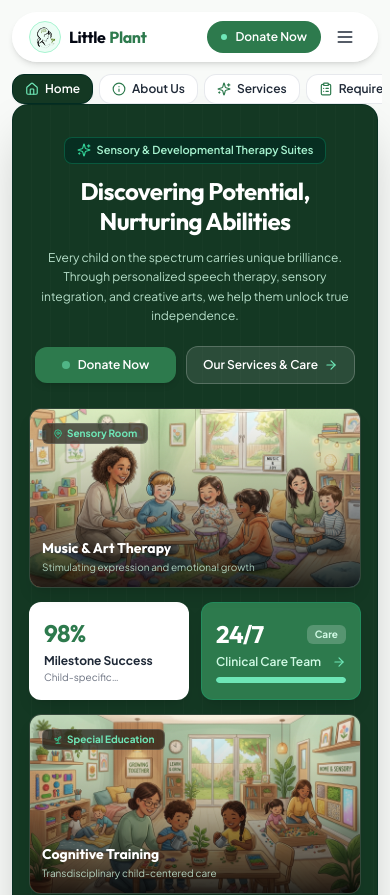
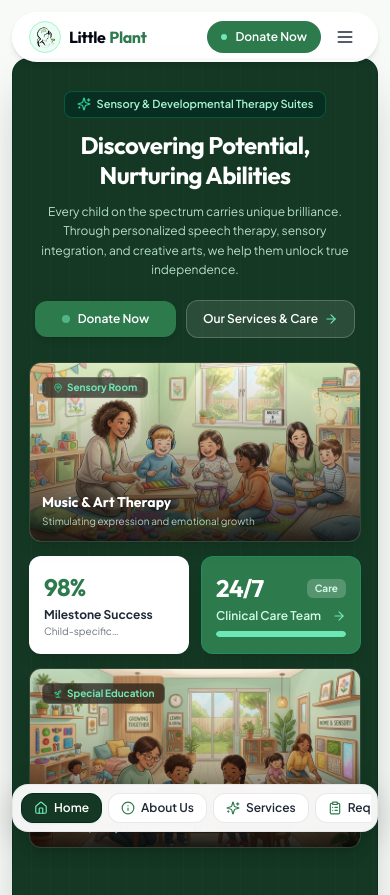
Before and after one commit to harishkittuprojects/little-autism, a React (Vite) app: page / in a window 390 px wide. Shown: the top 895 px of the page. Built offline with nearby package versions, Linux system fonts and the light colour scheme.

Commit message:
feat(mobile): move quick-access navigation buttons to floating bottom dock bar

```diff
--- a/src/components/Footer.jsx
+++ b/src/components/Footer.jsx
@@ -9,7 +9,7 @@ export default function Footer({ onOpenInquiry }) {
   };
 
   return (
-    <footer className="bg-brand-950 border-t-4 border-brand-600 text-white pt-14 pb-8">
+    <footer className="bg-brand-950 border-t-4 border-brand-600 text-white pt-14 pb-24 sm:pb-8">
       <div className="max-w-7xl mx-auto px-4 sm:px-6 lg:px-8">
 
         {/* Main 3-Column Footer Grid matching reference UI */}
--- a/src/components/Navbar.jsx
+++ b/src/components/Navbar.jsx
@@ -69,6 +69,7 @@ export default function Navbar({ onOpenInquiry }) {
   };
 
   return (
+    <>
       <div className="sticky top-3 sm:top-5 z-50 w-full px-3 sm:px-6 pointer-events-none transition-all duration-300">
         <header
           className={`max-w-5xl mx-auto bg-white/95 backdrop-blur-md rounded-full shadow-lg border border-white/60 px-4 sm:px-6 py-2 sm:py-2.5 flex items-center justify-between pointer-events-auto transition-all duration-200 ${
@@ -138,37 +139,6 @@ export default function Navbar({ onOpenInquiry }) {
             </button>
           </div>
         </header>
-
-      {/* Mobile Quick-Access Section Buttons (Always visible in mobile view when menu is closed) */}
-      {!mobileMenuOpen && (
-        <div className="md:hidden max-w-5xl mx-auto mt-2 pointer-events-auto">
-          <div className="flex items-center gap-1.5 overflow-x-auto no-scrollbar py-1 px-1 -mx-1">
-            {navLinks.map((link) => {
-              const Icon = link.icon;
-              const isActive = checkIsActive(link.path);
-
-              return (
-                <Link
-                  key={link.name}
-                  to={link.path}
-                  onClick={(e) => handleNavClick(e, link.path)}
-                  className={`inline-flex items-center gap-1.5 px-3 py-1.5 rounded-xl text-xs font-semibold whitespace-nowrap border shadow-xs transition-all active:scale-95 cursor-pointer ${
-                    isActive
-                      ? 'bg-[#143823] text-white border-emerald-950 shadow-sm font-bold'
-                      : 'bg-white/95 backdrop-blur-md text-gray-800 border-gray-200/90 hover:bg-emerald-50 hover:text-[#2d7a4d]'
-                  }`}
-                >
-                  <Icon className={`w-3.5 h-3.5 shrink-0 ${isActive ? 'text-emerald-300' : 'text-[#2d7a4d]'}`} />
-                  <span>{link.name}</span>
-                  {link.highlight && (
-                    <span className={`w-1.5 h-1.5 rounded-full ${isActive ? 'bg-amber-300' : 'bg-amber-500'}`} />
-                  )}
-                </Link>
-              );
-            })}
-          </div>
-        </div>
-      )}
 
         {/* Mobile Drawer Menu - Styled as Distinct Interactive Buttons */}
         {mobileMenuOpen && (
@@ -266,5 +236,39 @@ export default function Navbar({ onOpenInquiry }) {
           </div>
         )}
       </div>
+
+      {/* Mobile Bottom Quick-Access Bar (Docked at bottom of screen, NOT at top) */}
+      {!mobileMenuOpen && (
+        <div className="md:hidden fixed bottom-3 inset-x-3 z-40 max-w-md mx-auto pointer-events-auto transition-all duration-300">
+          <div className="bg-white/95 backdrop-blur-md rounded-2xl border border-gray-200/90 shadow-[0_8px_30px_rgba(0,0,0,0.18)] p-1.5">
+            <div className="flex items-center gap-1.5 overflow-x-auto no-scrollbar py-0.5 px-0.5">
+              {navLinks.map((link) => {
+                const Icon = link.icon;
+                const isActive = checkIsActive(link.path);
+
+                return (
+                  <Link
+                    key={link.name}
+                    to={link.path}
+                    onClick={(e) => handleNavClick(e, link.path)}
+                    className={`inline-flex items-center gap-1.5 px-3 py-1.5 rounded-xl text-xs font-semibold whitespace-nowrap border shadow-xs transition-all active:scale-95 cursor-pointer ${
+                      isActive
+                        ? 'bg-[#143823] text-white border-emerald-950 shadow-sm font-bold'
+                        : 'bg-white text-gray-800 border-gray-200/90 hover:bg-emerald-50 hover:text-[#2d7a4d]'
+                    }`}
+                  >
+                    <Icon className={`w-3.5 h-3.5 shrink-0 ${isActive ? 'text-emerald-300' : 'text-[#2d7a4d]'}`} />
+                    <span>{link.name}</span>
+                    {link.highlight && (
+                      <span className={`w-1.5 h-1.5 rounded-full ${isActive ? 'bg-amber-300' : 'bg-amber-500'}`} />
+                    )}
+                  </Link>
+                );
+              })}
+            </div>
+          </div>
+        </div>
+      )}
+    </>
   );
 }
```
Lines whose indentation alone changed are shown as unchanged.
